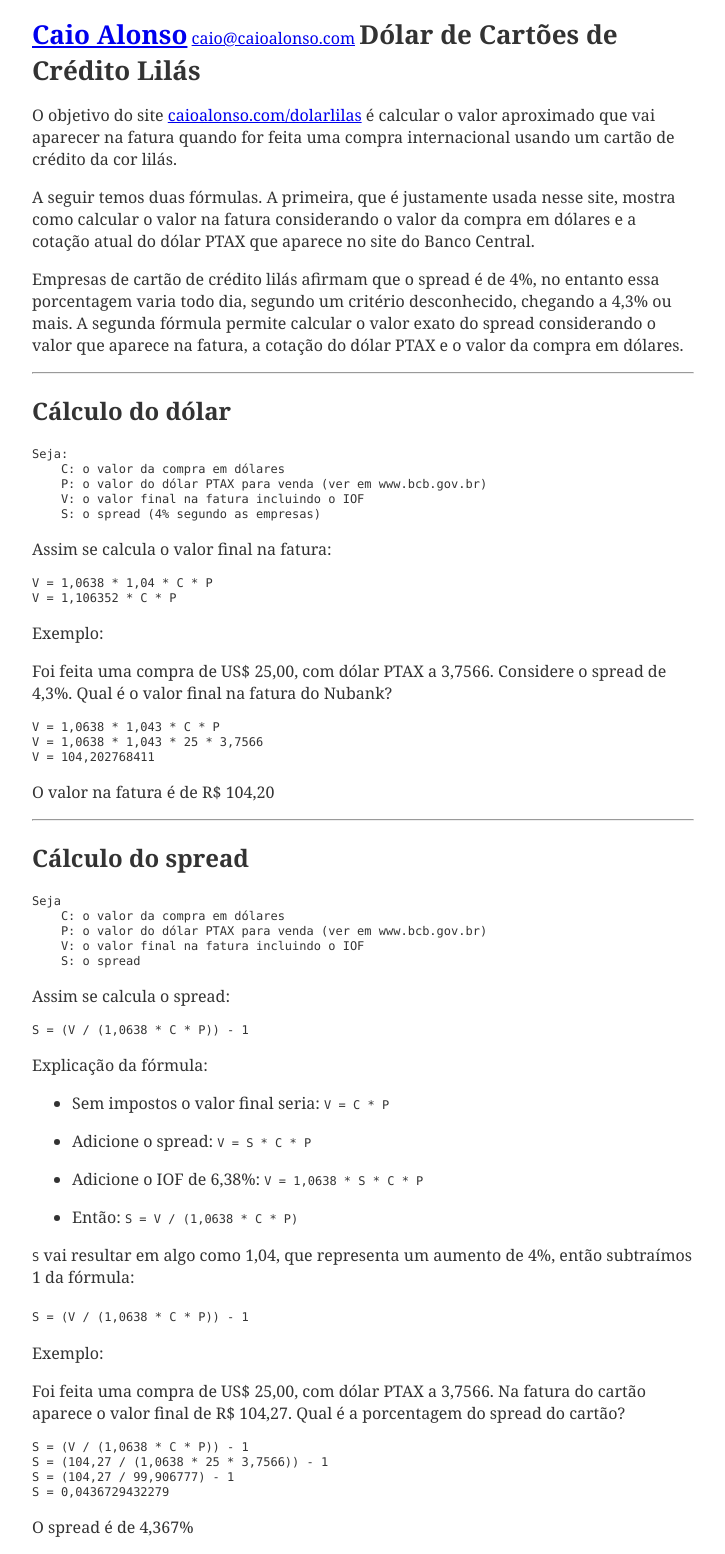
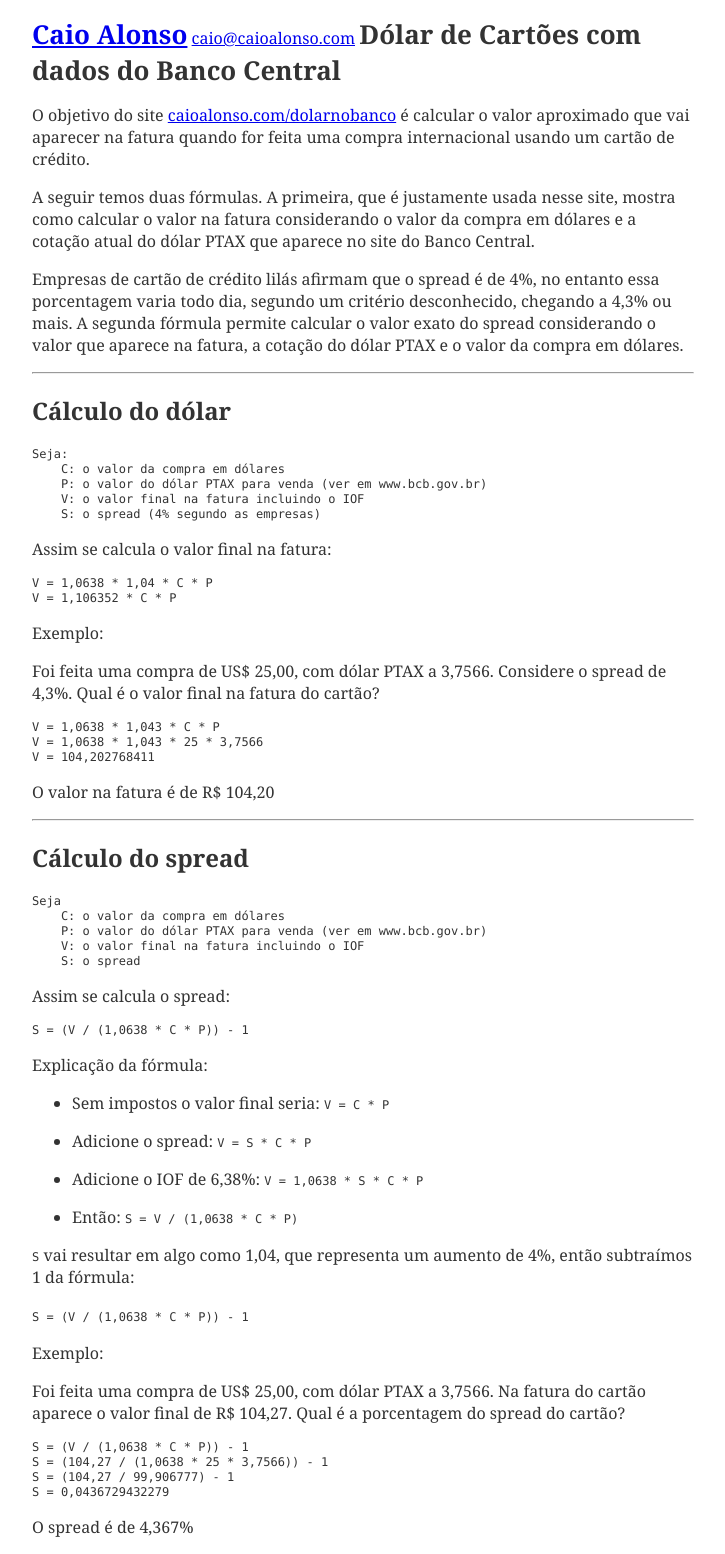
Before and after one commit to CaioAlonso/caioalonso.com, a Jekyll site: the page built from dolarnobanco/README.md, in a window 1280 px wide. Shown: the whole page, without its empty margins (277-1002 px from the left). Built offline with Jekyll 4.4.1, drawn with Linux system fonts in a browser that asks for light colours; our own code applies the rules of GitHub Pages for plain Markdown files.

Commit message:
Dolarnobanco

```diff
--- a/dolarlilas/README.md
+++ b/dolarnobanco/README.md
@@ -1,8 +1,8 @@
-# Dólar de Cartões de Crédito Lilás
+# Dólar de Cartões com dados do Banco Central
 
-O objetivo do site [caioalonso.com/dolarlilas](https://caioalonso.com/dolarlilas)
+O objetivo do site [caioalonso.com/dolarnobanco](https://caioalonso.com/dolarnobanco)
 é calcular o valor aproximado que vai aparecer na fatura quando for feita
-uma compra internacional usando um cartão de crédito da cor lilás.
+uma compra internacional usando um cartão de crédito.
 
 A seguir temos duas fórmulas. A primeira, que é justamente usada nesse site,
 mostra como calcular o valor na fatura considerando o valor da compra em dólares
@@ -32,7 +32,7 @@ Assim se calcula o valor final na fatura:
 Exemplo:
 
 Foi feita uma compra de US$ 25,00, com dólar PTAX a 3,7566.
-Considere o spread de 4,3%. Qual é o valor final na fatura do Nubank?
+Considere o spread de 4,3%. Qual é o valor final na fatura do cartão?
 
     V = 1,0638 * 1,043 * C * P
     V = 1,0638 * 1,043 * 25 * 3,7566
--- a/dolarlilas/index.html
+++ b/dolarnobanco/index.html
@@ -9,7 +9,7 @@
         <meta name="theme-color" content="#7a547a">
 
         <link rel="icon" href="favicon.png">
-        <link rel="canonical" href="https://caioalonso.com/dolarlilas/">
+        <link rel="canonical" href="https://caioalonso.com/dolarnobanco/">
         <link rel="stylesheet" href="https://fonts.googleapis.com/css?family=Open+Sans:400">
         <link rel="stylesheet" href="style.css">
     </head>
@@ -17,7 +17,7 @@
     <body>
         <header>
             <a href=".">
-                <h1>Dólar de Cartões de Crédito Lilás</h1>
+                <h1>Dólar de Cartões de Crédito</h1>
             </a>
         </header>
 
@@ -46,7 +46,7 @@
 
                 <a href="#" id="show-steps">Passo a passo</a>
                 &bull;
-                <a href="https://github.com/caioalonso/dolarlilas#d%C3%B3lar-do-cart%C3%A3o-de-cr%C3%A9dito-lil%C3%A1s" target="_blank">Ajuda</a>
+                <a href="https://github.com/caioalonso/dolarnobanco/blob/master/README.md#d%C3%B3lar-de-cart%C3%B5es-com-dados-do-banco-central" target="_blank">Ajuda</a>
             </form>
         </div>
 
```
Also changed, not shown: dolarnobanco/big.min.js (renamed from dolarlilas/big.min.js), dolarnobanco/favicon.png (renamed from dolarlilas/favicon.png), dolarnobanco/favicon.svg (renamed from dolarlilas/favicon.svg), dolarnobanco/script.js (renamed from dolarlilas/script.js), dolarnobanco/style.css (renamed from dolarlilas/style.css), 2 other files.
